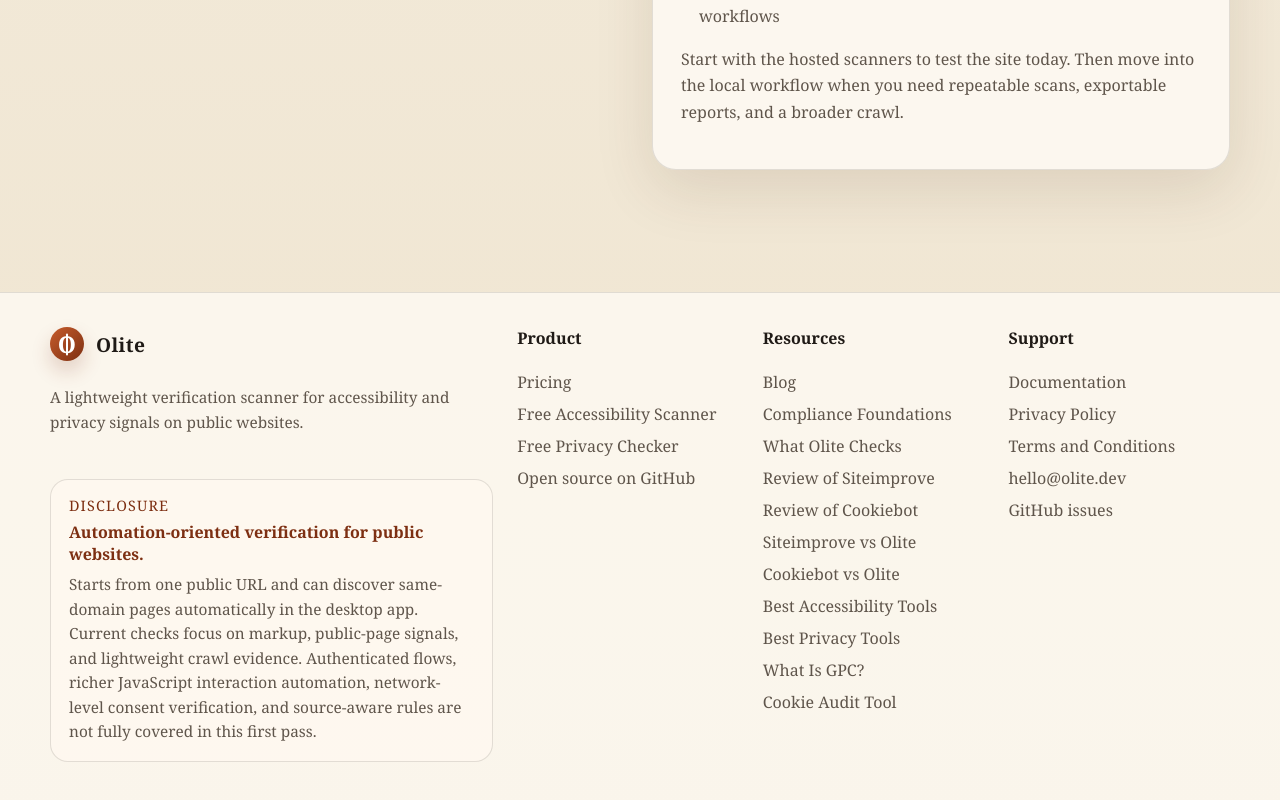
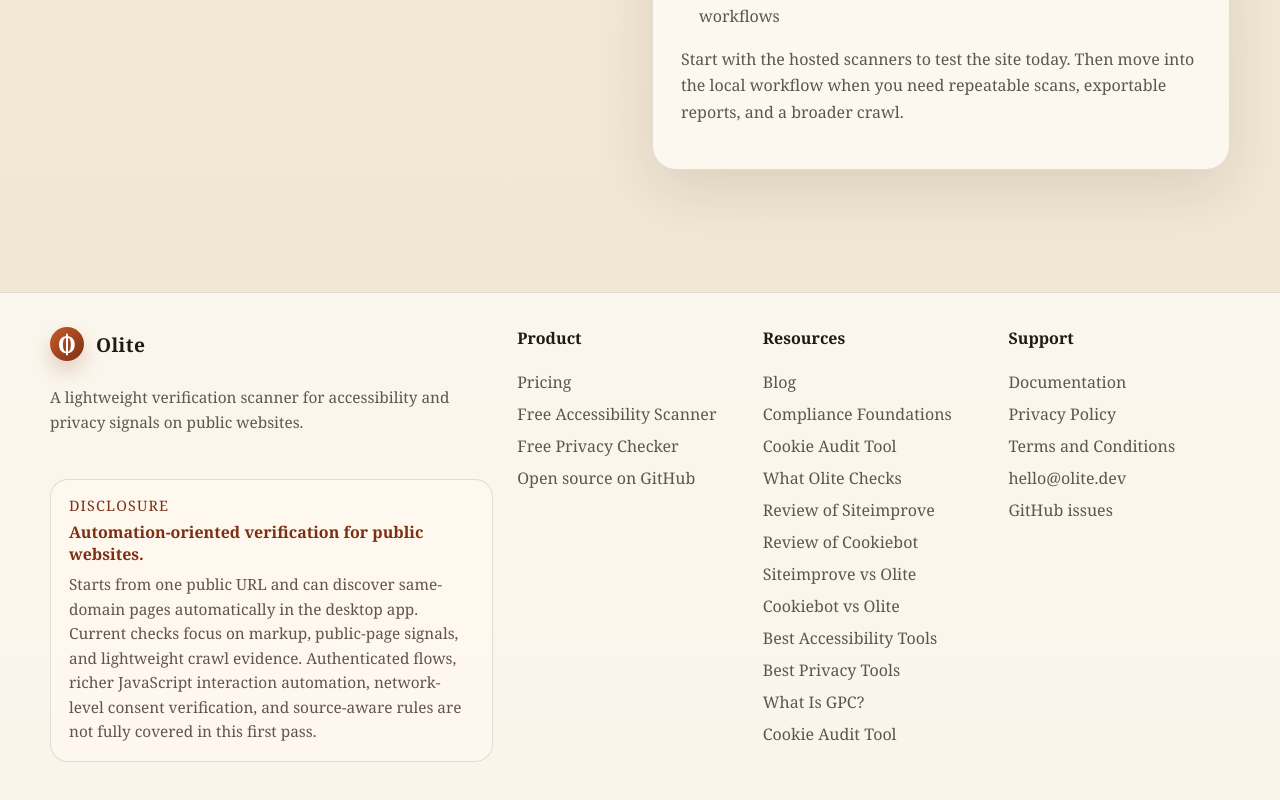
Before and after one commit to ah8571/olite, a Next.js app: page / in a window 1280 px wide. Shown: the part 5136-5936 px from the top of the page. Built offline with nearby package versions, Linux system fonts and the light colour scheme; no server answers.

Commit message:
Link cookie audit direction across site

```diff
--- a/app/components/site-footer.tsx
+++ b/app/components/site-footer.tsx
@@ -51,6 +51,9 @@
             <Link className="footer-link" href="/compliance-foundations">
               Compliance Foundations
             </Link>
+            <Link className="footer-link" href="/cookie-audit-tool">
+              Cookie Audit Tool
+            </Link>
             <Link className="footer-link" href="/what-olite-checks">
               What Olite Checks
             </Link>
--- a/app/sitemap.ts
+++ b/app/sitemap.ts
@@ -9,6 +9,7 @@
     "",
     "/blog",
     "/compliance-foundations",
+    "/cookie-audit-tool",
     "/what-olite-checks",
     "/tools/accessibility",
     "/tools/privacy",
```
Also changed, not shown: 1 other file (tests, documents, lock files or other folders).
